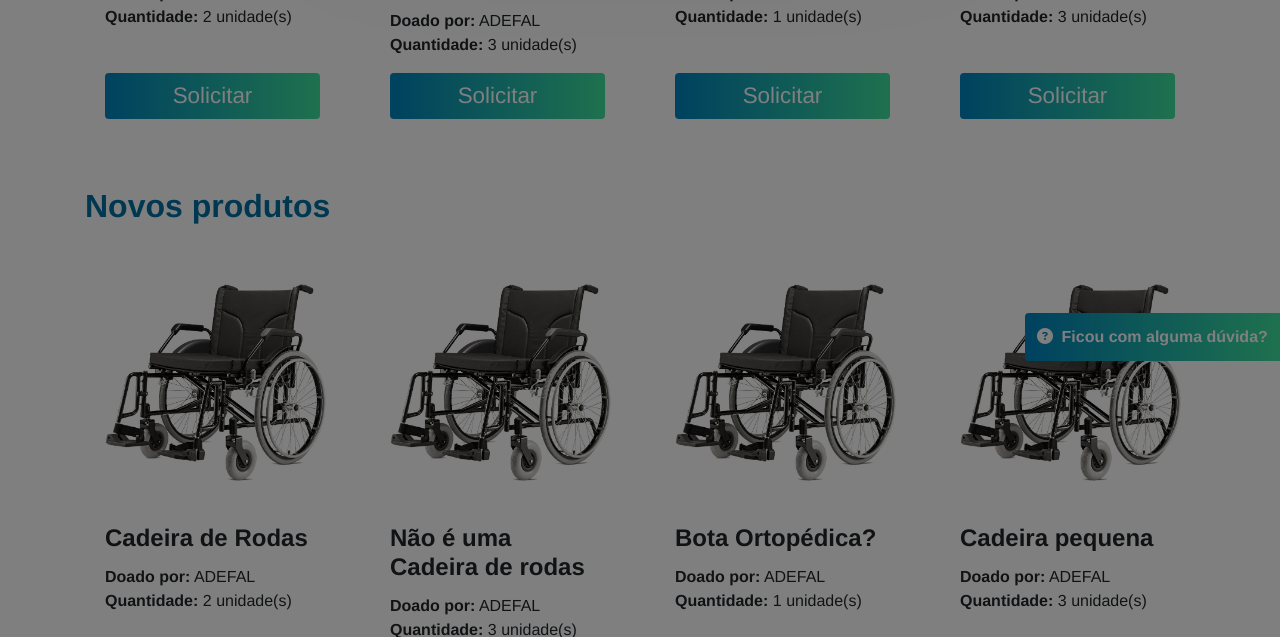
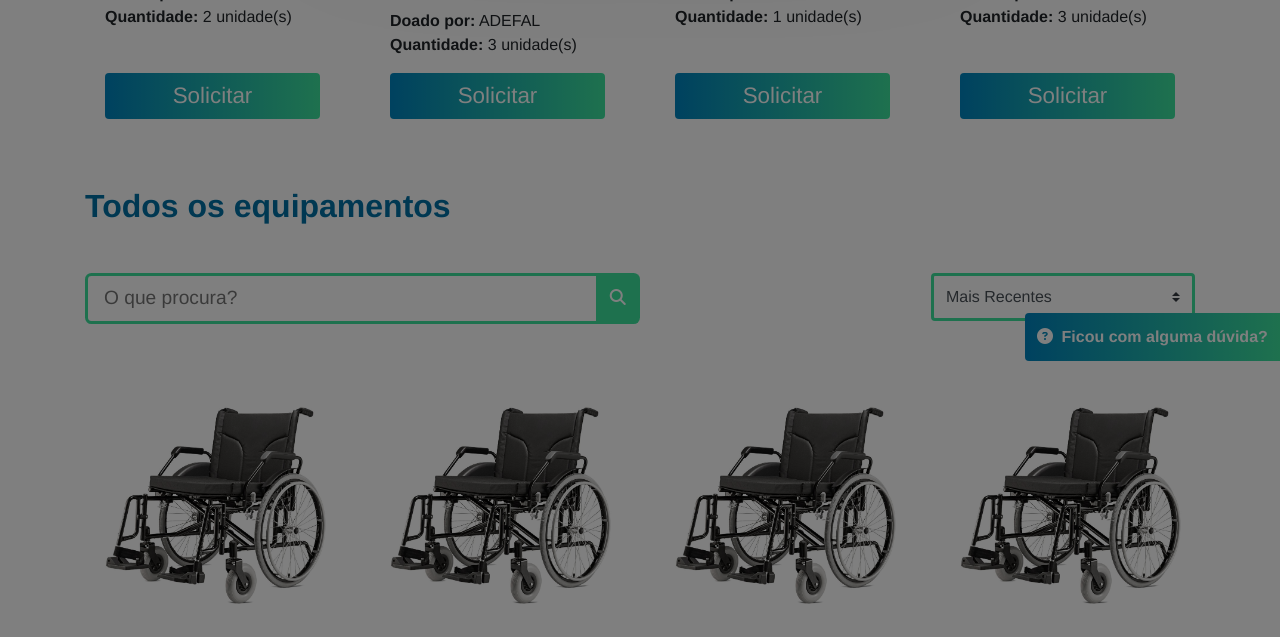
Before and after one commit to abacaxiguy/anjos-da-doacao, a PHP site: page /catalogo.php in a window 1280 px wide. Shown: the part 1381-2018 px from the top of the page. Run offline with PHP 8.4, Linux system fonts and the light colour scheme; some libraries are stand-ins or nearby versions.

Commit message:
Add filter in catalogo

```diff
--- a/catalogo.php
+++ b/catalogo.php
@@ -298,7 +298,8 @@ fclose($file);
 
     <div class="container mt-5">
         <div class="section mt-5">
-            <h2 class="bold blue-font mb-4">Maior Estoque</h2>
+            <h2 class="bold blue-font mb-4">Novos equipamentos</h2>
+
             <div class="carousel row mb-5">
                 <?php
                 $just_four = 0;
@@ -334,7 +335,27 @@ fclose($file);
         </div>
 
         <div class="section mt-5 mb-5">
-            <h2 class="bold blue-font mb-4">Novos produtos</h2>
+            <h2 class="bold blue-font mb-4">Todos os equipamentos</h2>
+
+            <div class="search-wrapper my-5 d-flex">
+                <form class="d-flex" style="width: 50%;">
+                    <input style="border: 3px solid rgb(61, 226, 157); " class="search-input" type="search" placeholder="O que procura?" aria-label="Pesquisar" results="5" name="s" />
+
+                    <button class="btn-search" type="submit">
+                        <i class="fas fa-search"></i>
+                    </button>
+                </form>
+
+
+                <select class="custom-select">
+                    <option value="mr">Mais Recentes</option>
+                    <option value="ma">Mais Antigos</option>
+                    <option value="ac">Ordem Alfabética Crescente</option>
+                    <option value="ad">Ordem Alfabética Decrescente</option>
+                </select>
+
+            </div>
+
             <div class="carousel row mb-5">
 
                 <?php
--- a/css/style.css
+++ b/css/style.css
@@ -27,7 +27,7 @@ body {
 
 .btn-search {
     background-color: rgb(61, 226, 157);
-    border: 2px solid rgb(61, 226, 157);
+    border: 3px solid rgb(61, 226, 157);
     border-left: none;
     color: white;
     transition: all 0.2s ease-out;
@@ -252,6 +252,27 @@ body {
     padding: 0.7rem;
 }
 
+.custom-select {
+    border-width: 3px;
+    border-color: rgb(61, 226, 157);
+    height: 3rem;
+    width: unset;
+}
+
+.custom-select:focus {
+    box-shadow: 0 0 0 0.2rem rgba(61, 226, 157, 0.45);
+    border-color: rgb(61, 226, 157);
+}
+
+.custom-select:active {
+    border-color: rgb(61, 226, 157);
+    box-shadow: none !important;
+}
+
+.search-wrapper {
+    justify-content: space-between;
+}
+
 @media (max-width: 500px) {
     .faq-fab button {
         font-size: 0.8rem;
--- a/valida_login.php
+++ b/valida_login.php
@@ -16,7 +16,6 @@ $authenticated = false;
 foreach ($usuarios_bd as $usuario) {
     preg_match_all('/\d+/', $_POST['cpf'], $cpf, PREG_UNMATCHED_AS_NULL);
     $cpf = implode('', $cpf[0]);
-    echo $cpf;
     if ($usuario['cpf'] == $cpf && $usuario['password'] == $_POST['password']) {
         $authenticated = true;
         $id_user = $usuario['id'];
```
